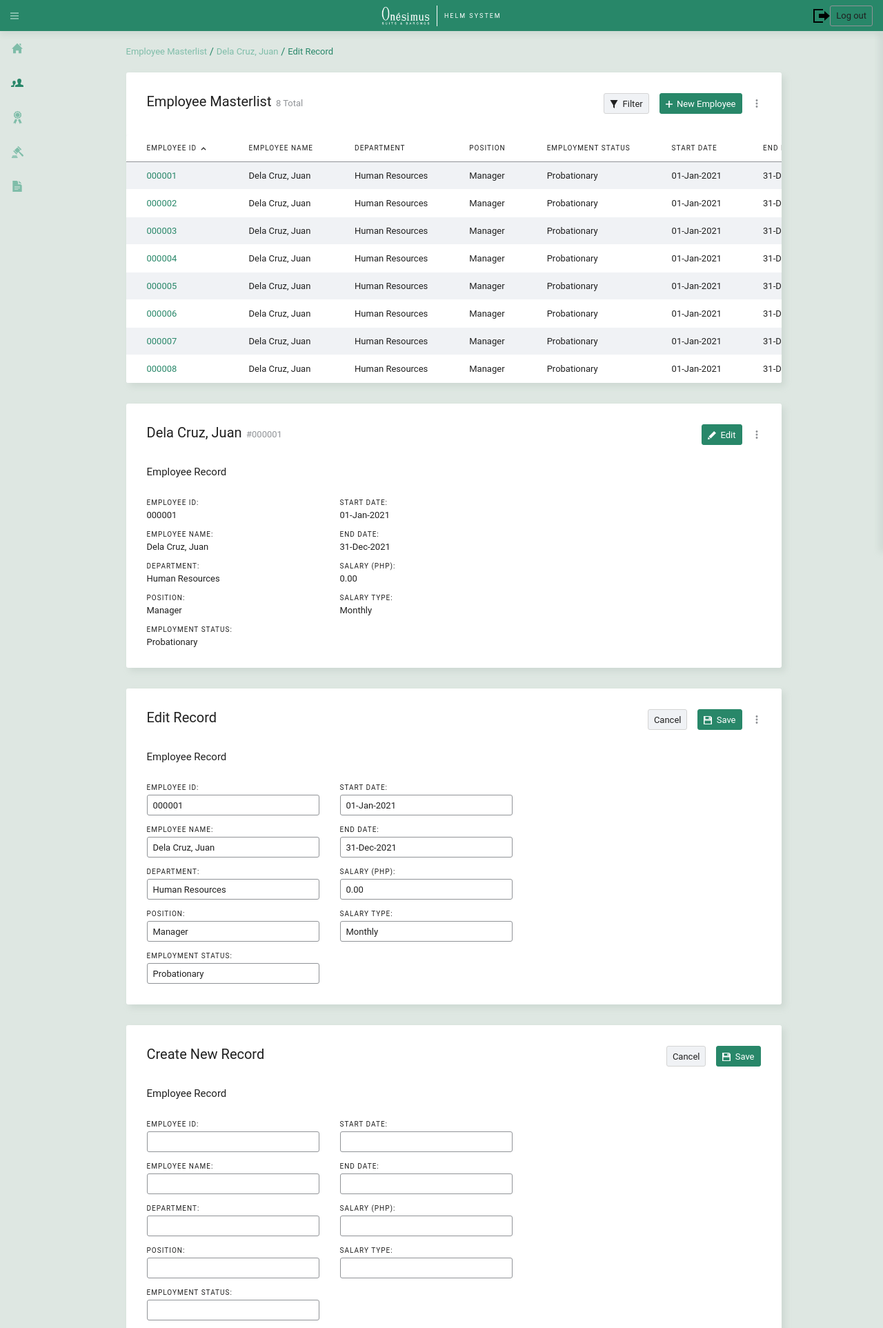
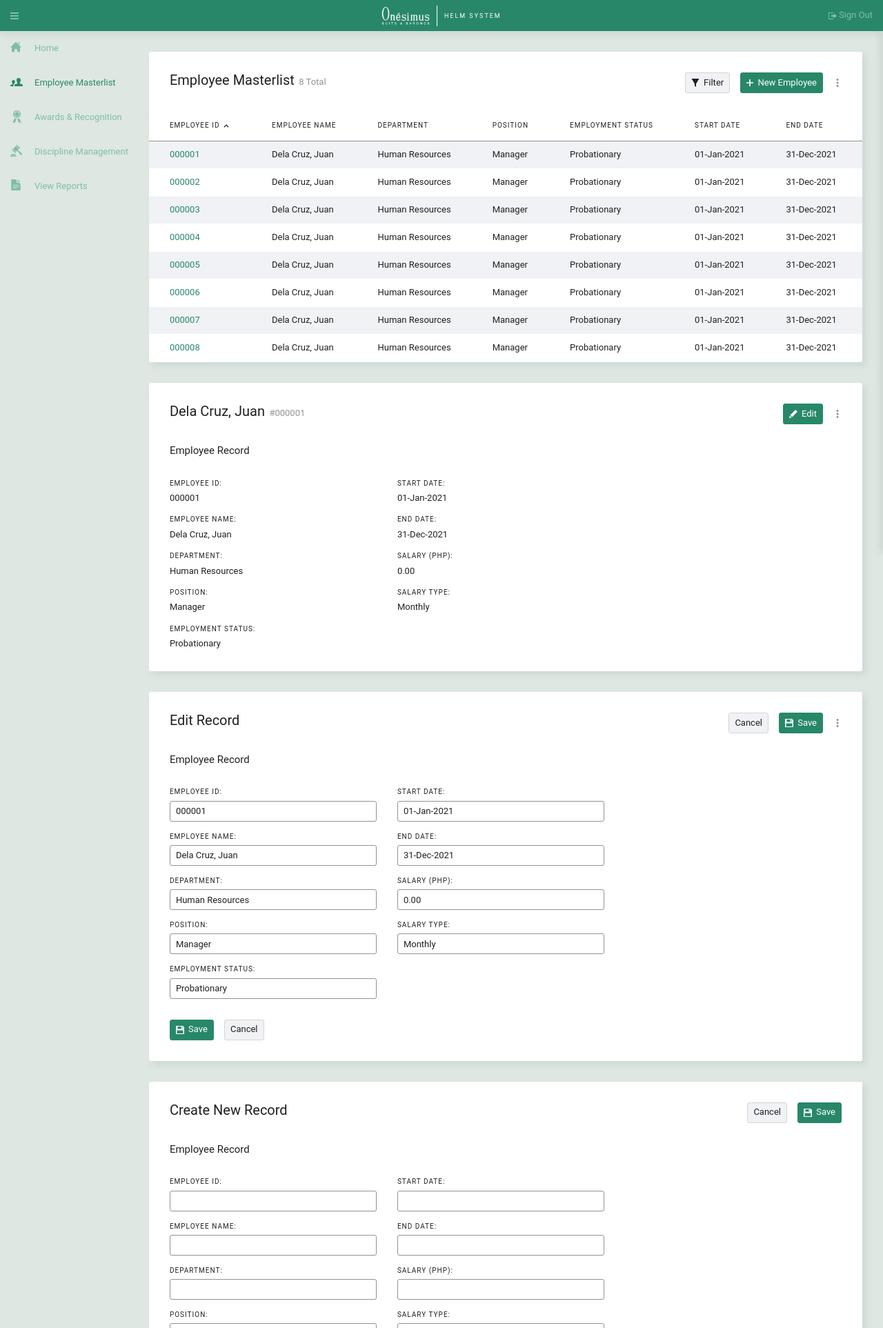
Before and after one commit to Pinglim11/HELM-System-Backend-, a Django app: page /home/employeeform in a window 1280 px wide. Shown: the top 1925 px of the page at 69% size. Run offline with Django 3.2, Linux system fonts and the light colour scheme; a user stored in the database is signed in; data comes from the database, SQL or seed files in the repository; some libraries are stand-ins or nearby versions.

Commit message:
edited employee masterlist with later codes

```diff
--- a/loginapp/static/style.css
+++ b/loginapp/static/style.css
@@ -71,7 +71,7 @@ h2 {
     padding: 0;
     display: grid;
     grid-template-rows: 45px calc(100% - 45px);
-    grid-template-columns: 50px calc(100% - 50px);
+    grid-template-columns: auto auto;
     grid-template-areas: "header header" "sidebar content";
 }
 
@@ -144,6 +144,10 @@ header button:hover svg path {
     fill: var(--white);
 }
 
+header button:focus svg path {
+    fill: var(--white);
+}
+
 header button:active {
     color: var(--light-green);
     border: none;
@@ -168,20 +172,24 @@ header button:active {
     white-space: nowrap;
 }
 
+#show-sidebar {
+    display:none;
+}
+
 /* sidebar */
 
 #sidebar {
     margin: 0;
-    padding: 0;
+    padding: 0 15px;
     grid-area: sidebar;
     top: 45px;
-    width: 50px;
-    height: 100%;
-    display: flex;
-    justify-content: center;
-    position: fixed;
-    z-index: 2;
+    left: 0;
+    width: min-content;
+    height: min-content;
+    display: block;
+    position: sticky;
     background: var(--muted-green);
+    z-index: 1;
 }
 
 #sidebar ul {
@@ -192,49 +200,74 @@ header button:active {
 #sidebar li {
     margin: 0;
     padding: 0;
-    width: 50px;
+    width: auto;
     height: 50px;
     display: flex;
     align-items: center;
-    justify-content: center;
+    justify-content: left;
     list-style: none;
     white-space: nowrap;
+}
+
+#sidebar li a {
+    align-items: center;
+    display: flex;
 }
 
 #sidebar li:hover{
     cursor: pointer;
 }
 
-#sidebar li .tooltip{
-    visibility: hidden;
-    background-color: #202020e1;
-    color: var(--white);
-    display: flex;
-    text-align: center;
+.tooltip  {
+    margin-left: 10px;
     white-space: nowrap;
-    border-radius: 3px;
-    padding: 5px 7px;
-    top: center;
-    left: 85%;
-    position: absolute;
-    z-index: 5;
 }
 
-#sidebar li:hover .tooltip {
-    visibility: visible;
+.sidebar-text {
+    color: var(--light-green);
+    margin-left: 15px;
+}
+
+#sidebar a:hover {
+    text-decoration: none;
+}
+
+#sidebar a:focus {
+    text-decoration: none;
+}
+
+#sidebar a:visited {
+    text-decoration: none;
 }
 
 #sidebar svg path {
-    fill: var(--light-green);
+    fill: var(--light-green)
 }
 
-#sidebar li:hover svg path {
+#sidebar a:hover svg path {
     fill:var(--green);
+}
+
+#sidebar a:focus svg path {
+    fill:var(--green);
+}
+
+#sidebar a:hover .sidebar-text {
+    color: var(--green);
+}
+
+#sidebar a:focus .sidebar-text {
+    color: var(--green);
 }
 
 #sidebar svg, #header svg {
     width: 16px;
     height: 16px;
+}
+
+.li-svg {
+    width: 20px;
+    height: 20px;
 }
 
 @media print{
@@ -274,7 +307,7 @@ header button:active {
 .section {
     margin: 30px auto;
     padding: 0;
-    width: 950px;
+    width: 100%;
     display: flex;
     flex-direction: column;
     background: var(--white);
@@ -329,6 +362,19 @@ and (max-width:1045px){
             margin-left: 15px;
         }
 
+        .section-buttons-bottom {
+            margin: 0;
+            padding: 0;
+            display: flex;
+            align-items:flex-start;
+            justify-content: flex-start;
+            white-space: nowrap;
+        }
+
+        .section-buttons-bottom button {
+            margin-right: 15px;
+        }
+
     /* section divisions */
 
     .section-block {
@@ -359,7 +405,7 @@ and (max-width:1045px){
     .section-column {
         margin: 0;
         padding: 0;
-        width: 250px;
+        width: 300px;
         display: block;
     }
 
@@ -393,6 +439,15 @@ and (max-width:1045px){
         .section-flex div {
             margin-bottom: 15px;
         }
+        #grid-body {
+            grid-template-columns: 35px auto;
+        }
+        .sidebar-text {
+            display: none;
+        }
+        #content {
+            width: 90%;
+        }
     }
 
     @media screen
@@ -418,12 +473,11 @@ and (max-width:1045px){
 /* breadcrumbs */
 
 #breadcrumbs{
-    width: 950px;
-    margin: 30px auto 0 auto;
-    padding: 0;
+    width: auto;
+    margin: 30px;
+    margin-left: 10px;
     display: flex;
     flex-direction: row;
-    background: none;
     line-height: 0;
     white-space: nowrap;
     font-size: 15px;
@@ -452,7 +506,7 @@ and (max-width:1045px){
     align-items: flex-start;
     background: var(--white);
     filter: drop-shadow(-5px 0px 5px #8d9e9433);
-    transition: 0.2s ease-out;
+    transition: 0.2s ease;
     overflow: auto;
 }
 
@@ -505,7 +559,7 @@ input {
     border-color: var(--dark-gray);
     border-radius: 3px;
     box-sizing: border-box;
-    max-width: 250px;
+    max-width: 300px;
 }
 
 input:focus {
@@ -690,7 +744,7 @@ button svg {
 
     #more-options-btn ul {
         list-style: none;
-        width: auto;
+        width: 120px;
         height: min-content;
         margin: 0;
         padding: 5px 0;
@@ -713,7 +767,7 @@ button svg {
     #more-options-btn li {
         margin: 0;
         padding: 10px 15px;
-        height: 15px;
+        height: 30px;
         display: flex;
         align-items: center;
     }
--- a/loginapp/templates/loginapp/employee_masterlist.html
+++ b/loginapp/templates/loginapp/employee_masterlist.html
@@ -1,3 +1,15 @@
+<!--
+    Updates:
+    1. revised CSS file
+    2. revised <header>
+    3. revised <div id="sidebar">
+    4. revised <div id="pop-up">
+    5. added a <div class="section-header"> with buttons for Save and Cancel for Edit Record and Create New Record
+    6. revised <script>
+    7. added bootstrap at lines 20 to 22
+    8. removed <div id="breadcrumbs">
+    9. try deleting the "icons" folder in the directory since SVGs are already embedded in this file
+-->
 {% load static %}
 <!DOCTYPE html>
 <html lang="en">
@@ -5,6 +17,9 @@
 <head>
     <meta charset="UTF-8">
     <meta name="viewport" content="width=device-width, initial-scale=1.0">
+    <link rel="stylesheet" href="https://maxcdn.bootstrapcdn.com/bootstrap/3.4.1/css/bootstrap.min.css">
+    <script src="https://ajax.googleapis.com/ajax/libs/jquery/3.5.1/jquery.min.js"></script>
+    <script src="https://maxcdn.bootstrapcdn.com/bootstrap/3.4.1/js/bootstrap.min.js"></script>
     <title>Onésimus HELM System</title>
     <link rel="shortcut icon" type="image/png" href="{% static 'images/favicon.png' %}">
     <link rel="stylesheet" type="text/css" href="{% static 'style.css' %}">
@@ -17,7 +32,10 @@
         <header>
 
             <div id="header-1">
-                <button>
+                <button id="hide-sidebar" onclick="hide()">
+                    <svg xmlns="http://www.w3.org/2000/svg" width="24" height="24" viewBox="0 0 24 24"><path d="M24 6h-24v-4h24v4zm0 4h-24v4h24v-4zm0 8h-24v4h24v-4z"/></svg>
+                </button>
+                <button id="show-sidebar" onclick="show()">
                     <svg xmlns="http://www.w3.org/2000/svg" width="24" height="24" viewBox="0 0 24 24"><path d="M24 6h-24v-4h24v4zm0 4h-24v4h24v-4zm0 8h-24v4h24v-4z"/></svg>
                 </button>
             </div>
@@ -29,9 +47,10 @@
             </div>
 
             <div id="header-3">
-                <svg xmlns="http://www.w3.org/2000/svg" width="24" height="24" viewBox="0 0 24 24"><path d="M16 9v-4l8 7-8 7v-4h-8v-6h8zm-16-7v20h14v-2h-12v-16h12v-2h-14z"/></svg>
-                <input class="btn btn-success" type="button" value = "Log out" onclick="location.href='{% url 'logout' %}'">
-                </input>
+                <button href="01_login.html">
+                    <svg xmlns="http://www.w3.org/2000/svg" width="24" height="24" viewBox="0 0 24 24"><path d="M16 9v-4l8 7-8 7v-4h-8v-6h8zm-16-7v20h14v-2h-12v-16h12v-2h-14z"/></svg>
+                    Sign Out
+                </button>
             </div>
 
         </header>
@@ -39,26 +58,44 @@
         <div id="sidebar">
             <ul>
                 <li id="home">
-                    <svg xmlns="http://www.w3.org/2000/svg" width="24" height="24" viewBox="0 0 24 24"><path d="M21 13v10h-6v-6h-6v6h-6v-10h-3l12-12 12 12h-3zm-1-5.907v-5.093h-3v2.093l3 3z"/></svg>
-                    <span class="tooltip">Home</span>
+                    <a href="#" data-toggle="tooltip" data-placement="none" title="Home">
+                        <div class="li-svg">
+                            <svg xmlns="http://www.w3.org/2000/svg" width="24" height="24" viewBox="0 0 24 24"><path d="M21 13v10h-6v-6h-6v6h-6v-10h-3l12-12 12 12h-3zm-1-5.907v-5.093h-3v2.093l3 3z"/></svg>
+                        </div>
+                        <span class="sidebar-text">Home</span>
+                    </a>
                 </li>
                 <li id="employee-masterlist">
-                    <svg style="width:18px; height:18px;" xmlns="http://www.w3.org/2000/svg" width="24" height="24" viewBox="0 0 24 24"><path style="fill: #288769;" d="M10.118 16.064c2.293-.529 4.428-.993 3.394-2.945-3.146-5.942-.834-9.119 2.488-9.119 3.388 0 5.644 3.299 2.488 9.119-1.065 1.964 1.149 2.427 3.394 2.945 1.986.459 2.118 1.43 2.118 3.111l-.003.825h-15.994c0-2.196-.176-3.407 2.115-3.936zm-10.116 3.936h6.001c-.028-6.542 2.995-3.697 2.995-8.901 0-2.009-1.311-3.099-2.998-3.099-2.492 0-4.226 2.383-1.866 6.839.775 1.464-.825 1.812-2.545 2.209-1.49.344-1.589 1.072-1.589 2.333l.002.619z"/></svg>
-                    <span class="tooltip">Employee Masterlist</span>
+                    <a href="#" data-toggle="tooltip" data-placement="none" title="Employee Masterlist">
+                        <div class="li-svg">
+                            <svg style="width:18px; height:18px;" xmlns="http://www.w3.org/2000/svg" width="24" height="24" viewBox="0 0 24 24"><path style="fill: #288769;" d="M10.118 16.064c2.293-.529 4.428-.993 3.394-2.945-3.146-5.942-.834-9.119 2.488-9.119 3.388 0 5.644 3.299 2.488 9.119-1.065 1.964 1.149 2.427 3.394 2.945 1.986.459 2.118 1.43 2.118 3.111l-.003.825h-15.994c0-2.196-.176-3.407 2.115-3.936zm-10.116 3.936h6.001c-.028-6.542 2.995-3.697 2.995-8.901 0-2.009-1.311-3.099-2.998-3.099-2.492 0-4.226 2.383-1.866 6.839.775 1.464-.825 1.812-2.545 2.209-1.49.344-1.589 1.072-1.589 2.333l.002.619z"/></svg>
+                        </div>
+                        <span class="sidebar-text" style="color: #288769;">Employee Masterlist</span>
+                    </a>
                 </li>
                 <li id="awards-recognition">
-                    <svg style="width:19px; height:19px;" xmlns="http://www.w3.org/2000/svg" width="24" height="24" viewBox="0 0 24 24"><path d="M11.383 15.941l-3.758 8.059-.967-2.658-2.658.968 3.517-7.541c.678.216 1.137.162 1.849.162.744.513 1.072.844 2.017 1.01zm3.252-1.009c-.738.506-1.049.831-1.994 1.004l3.759 8.064.967-2.658 2.633.968-3.495-7.549c-.686.222-1.146.171-1.87.171zm-2.635-11.932c-2.205 0-4 1.795-4 4s1.795 4 4 4c2.206 0 4-1.794 4-4s-1.794-4-4-4zm6.926 5.278c.051.146.074.296.074.445 0 .449-.222.883-.615 1.156-1.256.87-1.09.651-1.562 2.067-.198.591-.77.99-1.414.99h-.004c-1.549-.005-1.279-.088-2.528.789-.262.183-.569.275-.877.275s-.615-.092-.876-.275c-1.249-.878-.98-.794-2.528-.789h-.004c-.645 0-1.216-.399-1.413-.99-.473-1.417-.311-1.198-1.562-2.067-.395-.274-.617-.708-.617-1.157 0-.148.024-.298.074-.444.483-1.411.484-1.139 0-2.555-.05-.147-.074-.297-.074-.445 0-.45.222-.883.616-1.157 1.251-.868 1.089-.648 1.562-2.067.197-.591.769-.99 1.413-.99h.004c1.545.005 1.271.095 2.528-.79.262-.182.569-.274.877-.274s.615.091.876.274c1.249.878.98.795 2.528.79h.004c.645 0 1.216.399 1.414.99.473 1.416.307 1.197 1.562 2.067.394.274.616.707.616 1.156 0 .148-.023.299-.074.445-.483 1.411-.485 1.139 0 2.556zm-1.926-1.278c0-2.761-2.238-5-5-5-2.761 0-5 2.239-5 5s2.239 5 5 5c2.762 0 5-2.238 5-5z"/></svg>
-                    <span class="tooltip">Awards & Recognition</span>
+                    <a href="#" data-toggle="tooltip" data-placement="none" title="Awards & Recognition">
+                        <div class="li-svg">
+                            <svg style="width:19px; height:19px;" xmlns="http://www.w3.org/2000/svg" width="24" height="24" viewBox="0 0 24 24"><path d="M11.383 15.941l-3.758 8.059-.967-2.658-2.658.968 3.517-7.541c.678.216 1.137.162 1.849.162.744.513 1.072.844 2.017 1.01zm3.252-1.009c-.738.506-1.049.831-1.994 1.004l3.759 8.064.967-2.658 2.633.968-3.495-7.549c-.686.222-1.146.171-1.87.171zm-2.635-11.932c-2.205 0-4 1.795-4 4s1.795 4 4 4c2.206 0 4-1.794 4-4s-1.794-4-4-4zm6.926 5.278c.051.146.074.296.074.445 0 .449-.222.883-.615 1.156-1.256.87-1.09.651-1.562 2.067-.198.591-.77.99-1.414.99h-.004c-1.549-.005-1.279-.088-2.528.789-.262.183-.569.275-.877.275s-.615-.092-.876-.275c-1.249-.878-.98-.794-2.528-.789h-.004c-.645 0-1.216-.399-1.413-.99-.473-1.417-.311-1.198-1.562-2.067-.395-.274-.617-.708-.617-1.157 0-.148.024-.298.074-.444.483-1.411.484-1.139 0-2.555-.05-.147-.074-.297-.074-.445 0-.45.222-.883.616-1.157 1.251-.868 1.089-.648 1.562-2.067.197-.591.769-.99 1.413-.99h.004c1.545.005 1.271.095 2.528-.79.262-.182.569-.274.877-.274s.615.091.876.274c1.249.878.98.795 2.528.79h.004c.645 0 1.216.399 1.414.99.473 1.416.307 1.197 1.562 2.067.394.274.616.707.616 1.156 0 .148-.023.299-.074.445-.483 1.411-.485 1.139 0 2.556zm-1.926-1.278c0-2.761-2.238-5-5-5-2.761 0-5 2.239-5 5s2.239 5 5 5c2.762 0 5-2.238 5-5z"/></svg>
+                        </div>
+                        <span class="sidebar-text">Awards & Recognition</span>
+                    </a>
                 </li>
                 <li id="discipline-management">
-                    <svg style="width:17px; height:17px;" xmlns="http://www.w3.org/2000/svg" width="15" height="15" viewBox="0 0 15 15">
-                        <path id="gavel" d="M0,13.75H7.5V15H0Zm6.875-.625H.625a1.25,1.25,0,0,1,1.25-1.25h3.75A1.25,1.25,0,0,1,6.875,13.125ZM10.856,5.1l-1.4,1.373s3.932,3.463,5.107,4.465a1.186,1.186,0,0,1,.441.9,1.155,1.155,0,0,1-1.219,1.137,1.2,1.2,0,0,1-.826-.436c-1.012-1.172-4.419-5.156-4.419-5.156l-1.4,1.372L3.473,5.1,7.2,1.44,10.856,5.1Zm-7.687.579a.647.647,0,0,0-.916.916L5.7,10.039a.647.647,0,1,0,.915-.914L3.169,5.679ZM8.659.189a.647.647,0,0,0-.915.915L11.189,4.55a.647.647,0,1,0,.914-.915L8.659.189Z" fill-rule="evenodd"/>
-                    </svg>
-                    <span class="tooltip">Discipline Management</span>
+                    <a href="#" data-toggle="tooltip" data-placement="none" title="Discipline Management">
+                        <div class="li-svg">
+                            <svg style="width:17px; height:17px;" xmlns="http://www.w3.org/2000/svg" width="15" height="15" viewBox="0 0 15 15"><path id="gavel" d="M0,13.75H7.5V15H0Zm6.875-.625H.625a1.25,1.25,0,0,1,1.25-1.25h3.75A1.25,1.25,0,0,1,6.875,13.125ZM10.856,5.1l-1.4,1.373s3.932,3.463,5.107,4.465a1.186,1.186,0,0,1,.441.9,1.155,1.155,0,0,1-1.219,1.137,1.2,1.2,0,0,1-.826-.436c-1.012-1.172-4.419-5.156-4.419-5.156l-1.4,1.372L3.473,5.1,7.2,1.44,10.856,5.1Zm-7.687.579a.647.647,0,0,0-.916.916L5.7,10.039a.647.647,0,1,0,.915-.914L3.169,5.679ZM8.659.189a.647.647,0,0,0-.915.915L11.189,4.55a.647.647,0,1,0,.914-.915L8.659.189Z" fill-rule="evenodd"/></svg>
+                        </div>
+                        <span class="sidebar-text">Discipline Management</span>
+                    </a>
                 </li>
                 <li id="view-reports">
-                    <svg xmlns="http://www.w3.org/2000/svg" width="24" height="24" viewBox="0 0 24 24"><path d="M13.744 8s1.522-8-3.335-8h-8.409v24h20v-13c0-3.419-5.247-3.745-8.256-3zm.256 11h-8v-1h8v1zm4-3h-12v-1h12v1zm0-3h-12v-1h12v1zm-3.432-12.925c2.202 1.174 5.938 4.883 7.432 6.881-1.286-.9-4.044-1.657-6.091-1.179.222-1.468-.185-4.534-1.341-5.702z"/></svg>
-                    <span class="tooltip">View Reports</span>
+                    <a href="#" data-toggle="tooltip" data-placement="none" title="View Reports">
+                        <div class="li-svg">
+                            <svg xmlns="http://www.w3.org/2000/svg" width="24" height="24" viewBox="0 0 24 24"><path d="M13.744 8s1.522-8-3.335-8h-8.409v24h20v-13c0-3.419-5.247-3.745-8.256-3zm.256 11h-8v-1h8v1zm4-3h-12v-1h12v1zm0-3h-12v-1h12v1zm-3.432-12.925c2.202 1.174 5.938 4.883 7.432 6.881-1.286-.9-4.044-1.657-6.091-1.179.222-1.468-.185-4.534-1.341-5.702z"/></svg>
+                        </div>
+                        <span class="sidebar-text">View Reports</span>
+                    </a>
                 </li>
             </ul>
         </div>
@@ -66,14 +103,6 @@
         <div id="content">
 
             <div id="container">
-
-                <div id="breadcrumbs">
-                    <a href="#">Employee Masterlist</a>
-                    &nbsp;/&nbsp;
-                    <a href="#">Dela Cruz, Juan</a>
-                    &nbsp;/&nbsp;
-                    <a href="#" style="color: #288769;">Edit Record</a>
-                </div>
 
                 <div class="section">
 
@@ -494,6 +523,19 @@
 
                         </div>
 
+                        <div class="section-header">
+
+                            <div class="section-buttons-bottom">
+                                <button class="primary-btn">
+                                    <svg xmlns="http://www.w3.org/2000/svg" width="24" height="24" viewBox="0 0 24 24"><path d="M15.003 3h2.997v5h-2.997v-5zm8.997 1v20h-24v-24h20l4 4zm-19 5h14v-7h-14v7zm16 4h-18v9h18v-9z"/></svg>
+                                    Save
+                                </button>
+                                <button class="secondary-btn">
+                                    Cancel
+                                </button>
+                            </div>
+                        </div>
+
                     </div>
 
                 </div>
@@ -596,6 +638,19 @@
 
                             </div>
 
+                        </div>
+
+                        <div class="section-header">
+
+                            <div class="section-buttons-bottom">
+                                <button class="primary-btn">
+                                    <svg xmlns="http://www.w3.org/2000/svg" width="24" height="24" viewBox="0 0 24 24"><path d="M15.003 3h2.997v5h-2.997v-5zm8.997 1v20h-24v-24h20l4 4zm-19 5h14v-7h-14v7zm16 4h-18v9h18v-9z"/></svg>
+                                    Save
+                                </button>
+                                <button class="secondary-btn">
+                                    Cancel
+                                </button>
+                            </div>
                         </div>
 
                     </div>
@@ -814,12 +869,6 @@
 
             <div id="pop-up">
 
-                <div class="section-block">
-                    <button class="icon-btn" onclick="collapse()">
-                        <svg xmlns="http://www.w3.org/2000/svg" width="24" height="24" viewBox="0 0 24 24"><path d="M13.025 1l-2.847 2.828 6.176 6.176h-16.354v3.992h16.354l-6.176 6.176 2.847 2.828 10.975-11z"/></svg>
-                    </button>
-                </div>
-
                 <div class="section-header">
 
                     <div class="section-title">
@@ -827,7 +876,9 @@
                     </div>
 
                     <div class="section-buttons">
-                        <button class="secondary-btn">Clear All</button>
+                        <button class="icon-btn" onclick="collapse()">
+                            <svg xmlns="http://www.w3.org/2000/svg" width="24" height="24" viewBox="0 0 24 24"><path d="M24 20.188l-8.315-8.209 8.2-8.282-3.697-3.697-8.212 8.318-8.31-8.203-3.666 3.666 8.321 8.24-8.206 8.313 3.666 3.666 8.237-8.318 8.285 8.203z"/></svg>
+                        </button>
                     </div>
 
                 </div>
@@ -903,6 +954,10 @@
 
     <script type="text/javascript">
 
+        $(document).ready(function(){
+            $('[data-toggle="tooltip"]').tooltip("disable");
+        });
+
         function filter() {
             document.getElementById("pop-up").style.right = "0px";
         }
@@ -911,6 +966,34 @@
             document.getElementById("pop-up").style.right = "-280px";
         }
 
+        function hide() {
+            var sidebartext = document.getElementsByClassName('sidebar-text');
+            for (var i = 0; i < sidebartext.length; i ++) {
+                sidebartext[i].style.display = 'none';
+            }
+            document.getElementById("grid-body").style.gridTemplateColumns = "35px auto";
+            document.getElementById("hide-sidebar").style.display = "none";
+            document.getElementById("show-sidebar").style.display = "flex";
+            document.getElementById("content").style.width = "90%";
+            $(document).ready(function(){
+                $('[data-toggle="tooltip"]').tooltip("enable");
+            });
+        }
+
+        function show() {
+            var sidebartext = document.getElementsByClassName('sidebar-text');
+            for (var i = 0; i < sidebartext.length; i ++) {
+                sidebartext[i].style.display = 'flex';
+            }
+            document.getElementById("grid-body").style.gridTemplateColumns = "auto auto";
+            document.getElementById("hide-sidebar").style.display = "flex";
+            document.getElementById("show-sidebar").style.display = "none";
+            document.getElementById("content").style.width = "100%";
+            $(document).ready(function(){
+                $('[data-toggle="tooltip"]').tooltip("disable");
+            });
+        }
+
     </script>
 
 </body>
```
